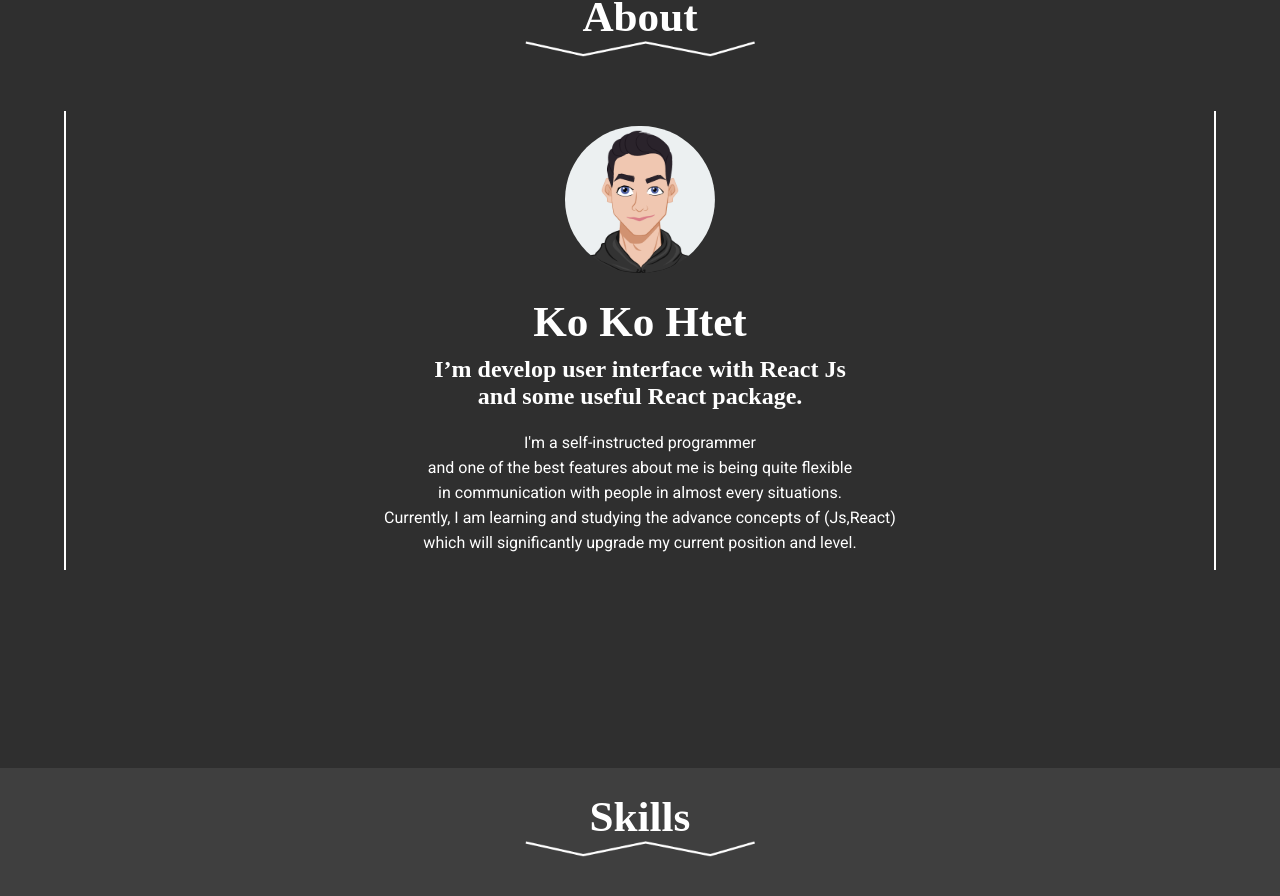
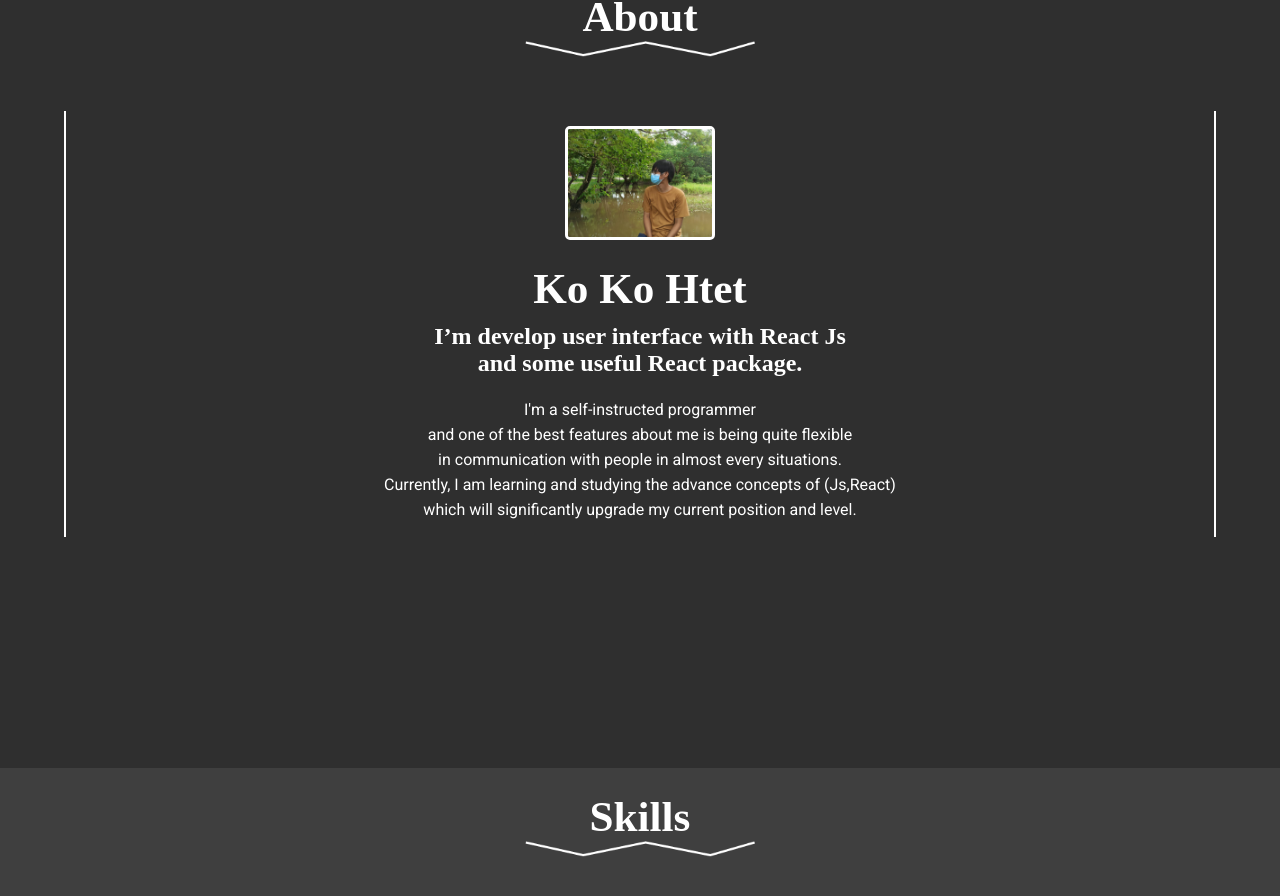
Before and after one commit to k2htet/portfolio, a React (Create React App) app: page / in a window 1280 px wide. Shown: the part 1975-2871 px from the top of the page. Built offline with nearby package versions, Linux system fonts and the light colour scheme.

Commit message:
change about img

```diff
--- a/src/assets/index.js
+++ b/src/assets/index.js
@@ -2,5 +2,5 @@ export { default as line } from "./line.png";
 export { default as portfolio } from "./portfolio.png";
 export { default as starwar } from "./starwar.png";
 export { default as space } from "./space.png";
-export { default as kkh } from "./kkh.svg";
+export { default as kkh } from "./profile.jpg";
 export { default as ecommerce } from "./ecommerce.png";
--- a/src/index.css
+++ b/src/index.css
@@ -19,6 +19,11 @@ a {
   margin: auto;
   display: block;
   font-size: 2rem;
+}
+
+.about-img {
+  border: 3px solid white;
+  border-radius: 5px;
 }
 
 @media screen and (max-width: 895px) {
```
Also changed, not shown: src/assets/profile.jpg (added).
